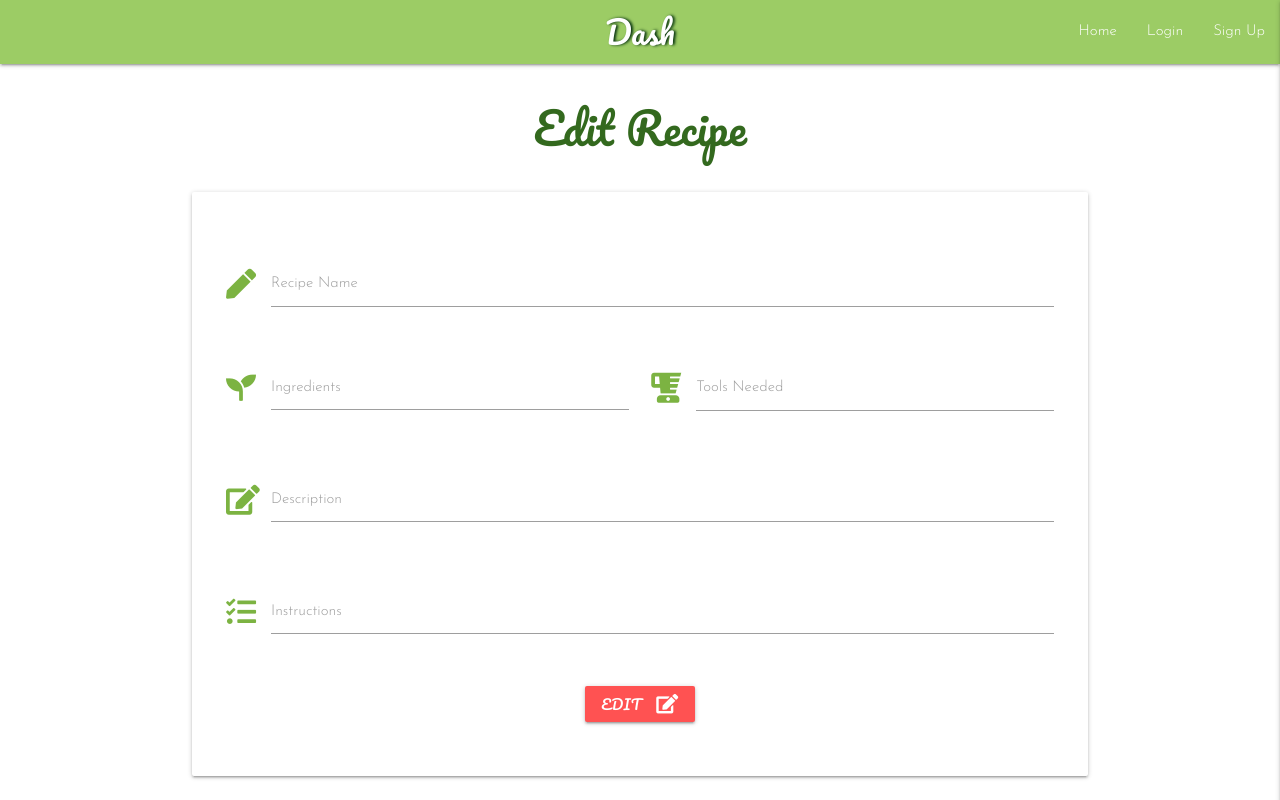
After one commit to alissatroiano/Dash, a Flask app: template templates/edit_recipe.html in a window 1280 px wide. The commit adds this page. Run offline with Flask 2, Linux system fonts and the light colour scheme; the template is opened without the code that fills it, so the values that code supplies are empty; some libraries are stand-ins or nearby versions.

Commit message:
Wire up the 'edit recipe' button

```diff
--- a/app.py
+++ b/app.py
@@ -114,6 +114,13 @@ def add_recipe():
     return render_template("add_recipe.html")
 
 
+@app.route("/edit_recipe/<recipe_id>", methods=["GET", "POST"])
+def edit_recipe(recipe_id):
+    # Fetch recipe we want to edit from database using its' ID
+    recipe = mongo.db.users.find_one({"_id": ObjectId(recipe_id)})
+    return render_template("edit_recipe.html", recipe=recipe)
+
+
 if __name__ == "__main__":
     app.run(host=os.environ.get("IP"),
             port=int(os.environ.get("PORT")),
--- a/static/css/style.css
+++ b/static/css/style.css
@@ -3,6 +3,7 @@
 h1, h2, h3 {
     font-family: 'Pacifico', cursive;
     color: #33691e;
+    padding: 10px 0px;
 }
 
 h4 {
--- /dev/null
+++ b/templates/edit_recipe.html
@@ -0,0 +1,66 @@
+{% extends "base.html" %}
+{% block content %}
+
+<h3 class="light-green-text text-darken-4 center-align" style="margin:30px 0px;">Edit Recipe</h3>
+
+<!-- Row and card-panel for Add Recipe Form -->
+    <div class="row card-panel transparent text-shadow" style="margin-top:20px;">
+    <!-- Add Recipe Form -->
+    <form class="col s12" method="POST" action="{{ url_for('edit_recipe', recipe_id=recipe._id) }}" style="padding: 10px; margin-top:20px;">
+        <!-- Recipe Name Input Field -->
+        <div class="row">
+            <div class="input-field col s12">
+                <i class="fas fa-pen prefix light-green-text text-darken-1"></i>
+                <input id="recipe_name" name="recipe_name" type="text" class="validate" required>
+                <label for="recipe_name">Recipe Name</label>
+            </div>
+        </div>
+        <!--/................. Ingredients and Tools Needed Row -->
+        <div class="row">
+                <!-- Ingredients Input Field -->
+            <div class="input-field col s6">
+                <i class="fas fa-seedling prefix light-green-text text-darken-1"></i>
+                <textarea id="recipe_ingredients" name="recipe_ingredients" type="text" minlength="5" maxlength="50"
+                    class="materialize-textarea validate" required></textarea>
+                <label for="recipe_ingredients">Ingredients</label>
+            </div>
+
+            <!--Tools Needed Input Field-->
+            <div class="input-field col s6">
+                <i class="fas fa-blender prefix light-green-text text-darken-1"></i>
+                <input id="tools_needed" name="tools_needed" type="text" class="validate" required>
+                <label for="tools_needed">Tools Needed</label>
+            </div>
+        </div>
+    <!--/....................... Recipe Description Row-->
+        <div class="row">
+            <div class="input-field col s12">
+                <i class="fas fa-edit prefix light-green-text text-darken-1"></i>
+                <!-- Recipe Description Textarea -->
+                <textarea id="recipe_description" name="recipe_description" type="text" minlength="5" maxlength="200"
+                    class="materialize-textarea validate" required></textarea>
+                <label for="recipe_description">Description</label>
+            </div>
+        </div>
+        <!-- Instructions Input Field -->
+        <div class="row">
+            <div class="input-field col s12">
+                <i class="fas fa-tasks prefix light-green-text text-darken-1"></i>
+                <textarea id="recipe_instructions" name="recipe_instructions" type="text" minlength="5" maxlength="200"
+                    class="materialize-textarea validate" required></textarea>
+                <label for="recipe_instructions">Instructions</label>
+            </div>
+        </div>
+        <!--Submit Button-->
+        <div class="row">
+            <div class="col s12 center-align">
+                <button class="red accent-2 waves-effect waves-light btn" type="submit" name="action">Edit<i
+                        class="fas fa-edit right"></i>
+                </button>
+
+            </div>
+        </div>
+    </form>
+</div>
+
+{% endblock %}
--- a/templates/recipes.html
+++ b/templates/recipes.html
@@ -24,8 +24,8 @@
                 <h6>Recipe Author: </h6><p><em>{{ recipe.created_by }}</em></p>
                  <div class="row">
                 <div class="col s12 center-align">
-                    <a href="" class="btn light-green lighten-1" id="edit-recipe"><i class="fas fa-pen-fancy white-text"></i> Edit</a>
-                     <a href="" class="btn red accent-2" id="delete-recipe"><i class="fas fa-trash-alt white-text"></i> Delete</a>
+                    <a href="{{ url_for('edit_recipe', recipe_id=recipe._id) }}" class="btn light-green lighten-1" id="edit-recipe"><i class="fas fa-pen-fancy white-text"></i> Edit</a>
+                     <a href="{" class="btn red accent-2" id="delete-recipe"><i class="fas fa-trash-alt white-text"></i> Delete</a>
                 </div>
             </div>
             </div>
```
